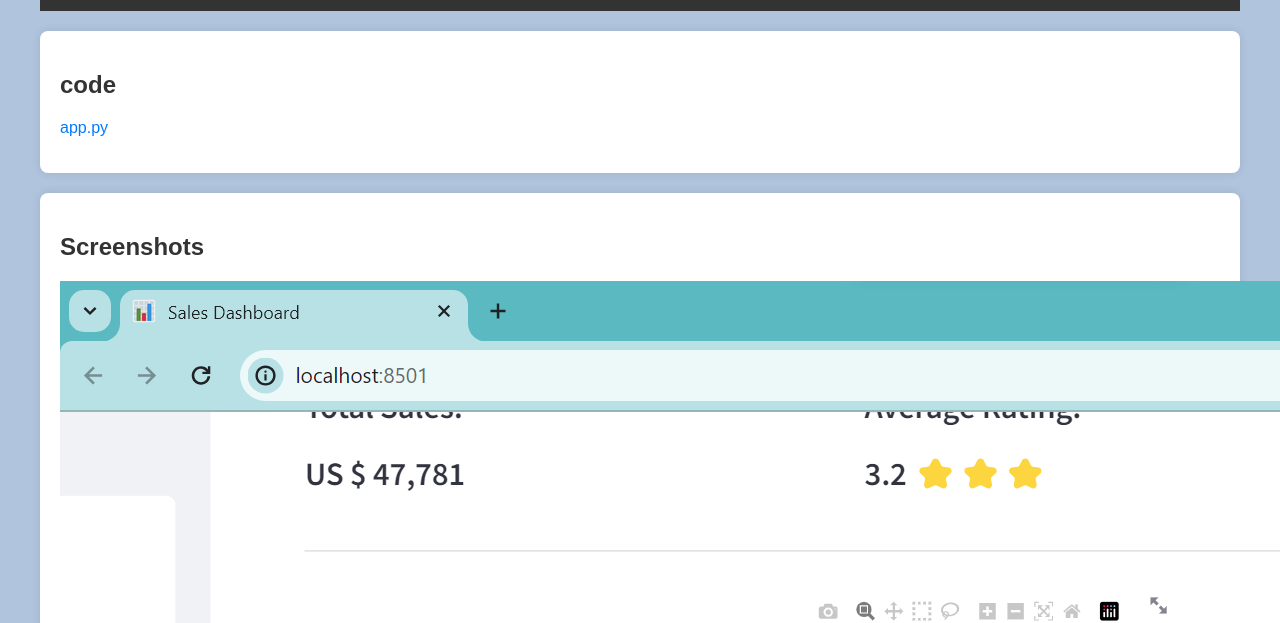
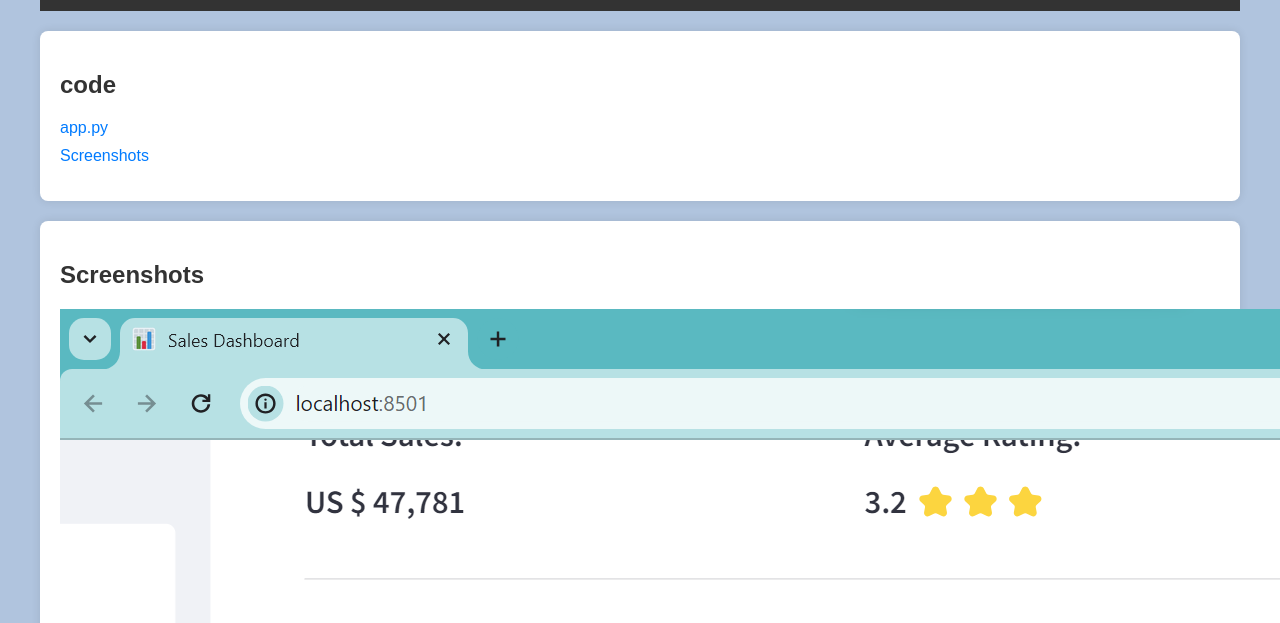
Before and after one commit to charmiejain/Interactive-dashboard, a plain HTML site: page index.html in a window 1280 px wide. Shown: the part 129-752 px from the top of the page. Drawn offline with Linux system fonts and the light colour scheme.

Commit message:
Add files via upload

```diff
--- a/index.html
+++ b/index.html
@@ -60,6 +60,9 @@
         <h2>code</h2>
         <ul>
             <li><a href="https://github.com/charmiejain/Interactive-dashboard/blob/main/app.py" target="_blank">app.py</a></li>
+            <li><a href="https://github.com/charmiejain/Interactive-dashboard/blob/main/screenshots" target="_blank">Screenshots</a></li>
+
+
         </ul>
     </section>
 
```
